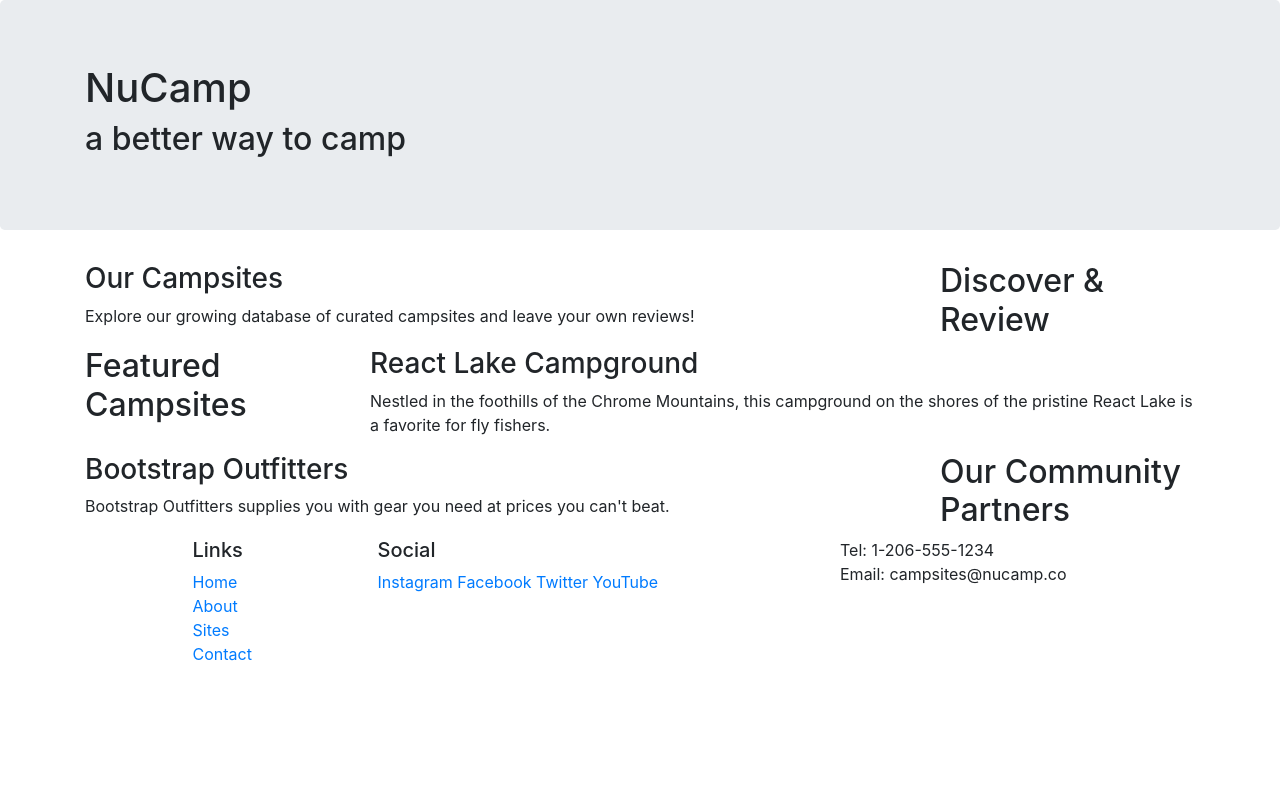
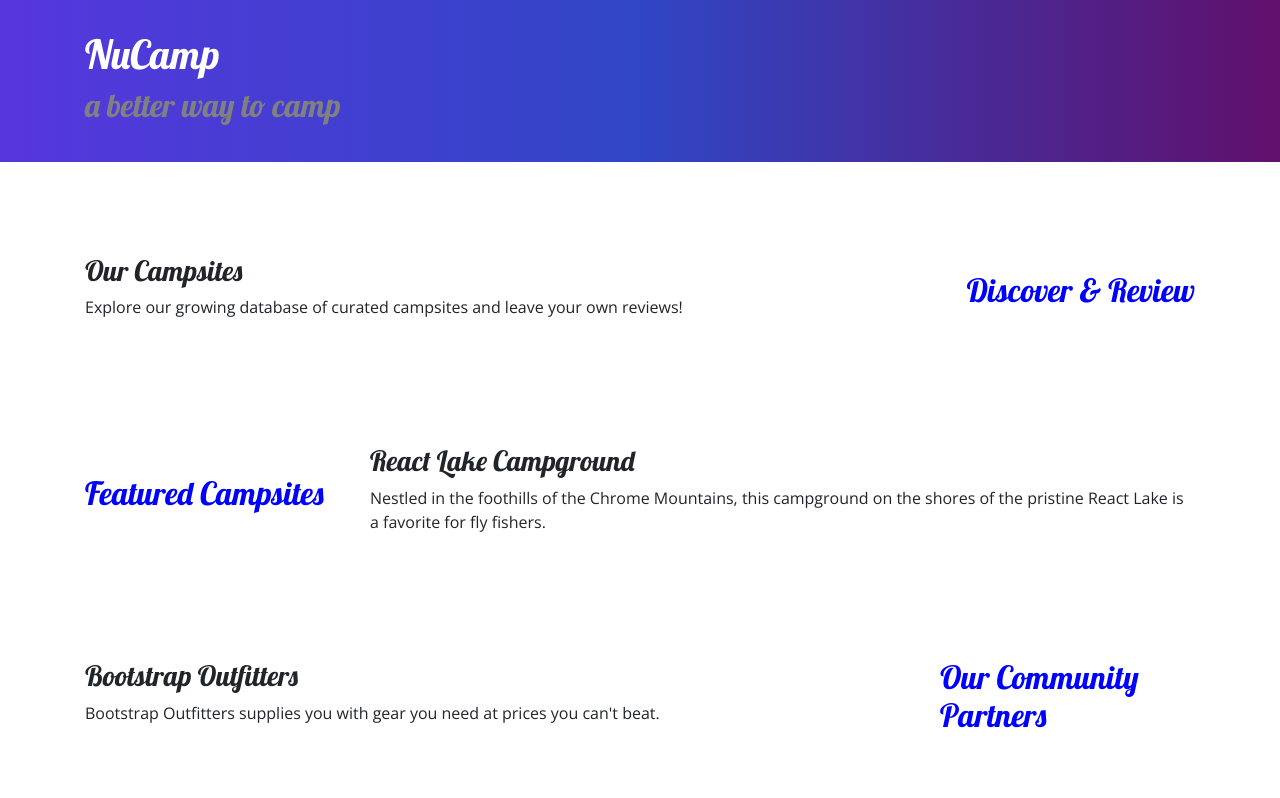
Before and after one commit to EdoMugen/bootsrap, a website: page index.html in a window 1280 px wide. Shown: the top 798 px of the page. Drawn offline with nearby package versions, Linux system fonts and the light colour scheme.

Commit message:
Added classes and self-made styles

```diff
--- /dev/null
+++ b/css/styles.css
@@ -0,0 +1,32 @@
+body {
+    font-family: "Open Sans", sans-serif;
+}
+
+h1, h2, h3 {
+    font-family: "Lobster", cursive;
+}
+
+h2 {
+    color: blue;
+}
+
+header h2 {
+    color: gray;
+}
+
+footer {
+    background-image: linear-gradient(#CECBFF, white);
+    padding: 20px 0;
+}
+
+.jumbotron {
+    padding: 30px;
+    background-image: linear-gradient(to right, #5637DD, #3046C5, #60106B);
+    color: white;
+}
+
+.row-content {
+    padding: 50px 0;
+    border-bottom-style: 1px ridge;
+    min-height: 200px;
+}
--- a/index.html
+++ b/index.html
@@ -9,11 +9,15 @@
     <!-- Bootstrap CSS -->
     <link rel="stylesheet" href="node_modules/bootstrap/dist/css/bootstrap.min.css" />
 
+    <!-- Additional CSS must be placed after Bootstrap CSS -->
+    <link rel="stylesheet" href="https://fonts.googleapis.com/css?family=Lobster|Open+Sans" />
+    <link rel="stylesheet" href="css/styles.css" />
+
     <title>NuCamp: A Better Way To Camp</title>
 </head>
 
 <body>
-    <header class="jumbotron">
+    <header class="jumbotron jumbotron-fluid">
         <div class="container">
             <div class="row">
                 <div class="col">
@@ -24,9 +28,9 @@
         </div>
     </header>
     <div class="container">
-        <div class="row">
+        <div class="row row-content align-items-center">
             <div class="col-sm-4 order-sm-last col-md-3">
-                <h2>Discover & Review</h2>
+                <h2 class="text-sm-right">Discover & Review</h2>
             </div>
             <div class="col">
                 <h3>Our Campsites</h3>
@@ -37,7 +41,7 @@
             </div>
         </div>
 
-        <div class="row">
+        <div class="row row-content align-items-center">
             <div class="col-sm-4 col-md-3">
                 <h2>Featured Campsites</h2>
             </div>
@@ -49,7 +53,7 @@
                 </p>
             </div>
         </div>
-    <div class="row">
+    <div class="row row-content align-items-center">
         <div class="col-sm-4 order-sm-last col-md-3">
             <h2>Our Community Partners</h2>
         </div>
@@ -74,14 +78,14 @@
                         <li><a href="#">Contact</a></li>
                     </ul>
                 </div>
-                <div class="col-6 col-sm-5">
+                <div class="col-6 col-sm-5 text-center">
                     <h5>Social</h5>
                     <a href="http://instagram.com/">Instagram</a>
                     <a href="http://facebook.com/">Facebook</a>
                     <a href="http://twitter.com/">Twitter</a>
                     <a href="http://youtube.com/">YouTube</a>
                 </div>
-                <div class="col-sm-4">
+                <div class="col-sm-4 text-center">
                     Tel: 1-206-555-1234<br />
                     Email: campsites@nucamp.co
                 </div>
```
